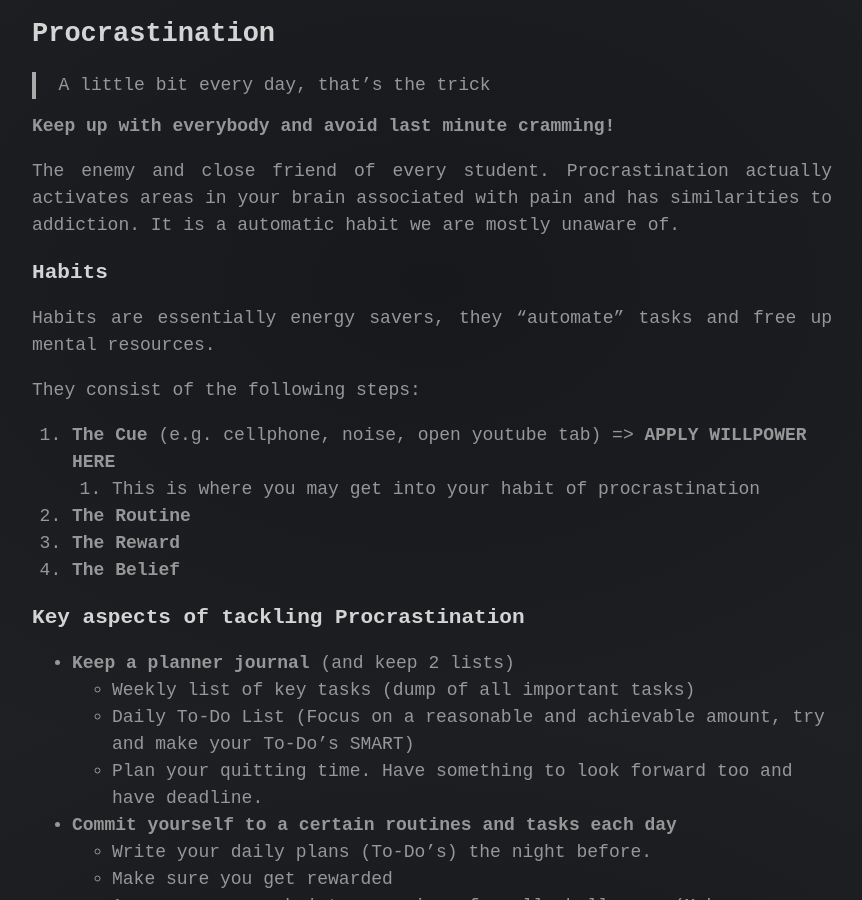
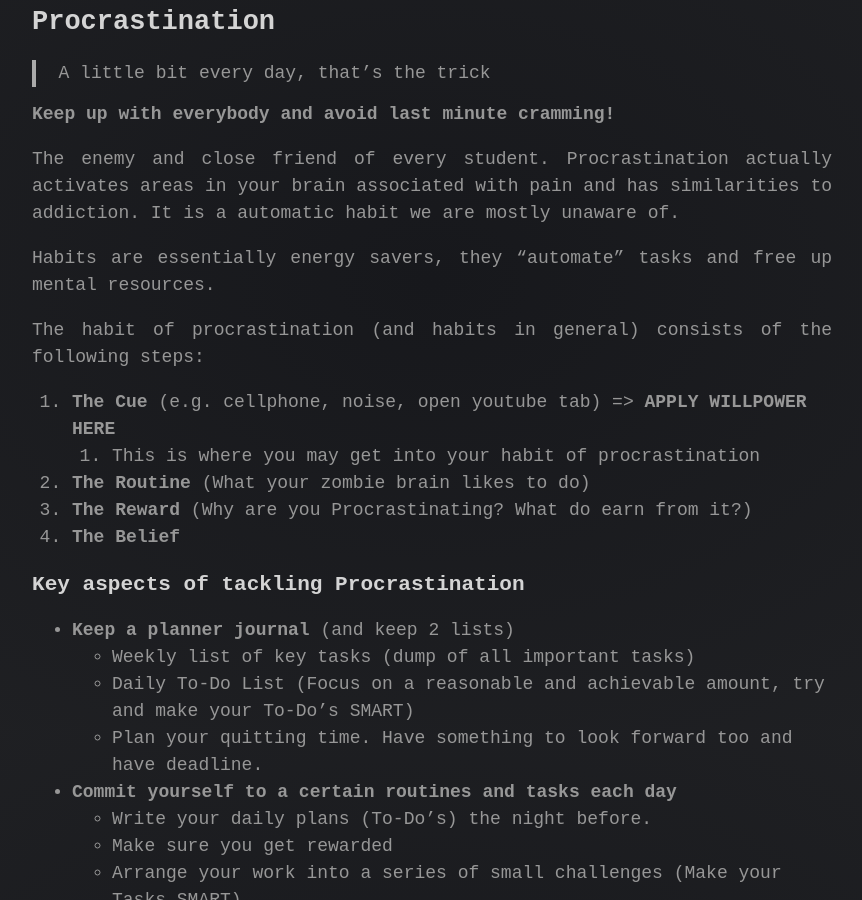
Before and after one commit to lucafluri/blog, a Jekyll site: the page built from _posts/2020-05-03-how-to-learn.md, in a window 1280 px wide and 900 px high, scrolled down 1968 px. Shown: the whole window, without its empty margins (208-1070 px from the left). Built offline with Jekyll 4.4.1, drawn with Linux system fonts in a browser that asks for light colours; comment, search, counter and statistics services are not loaded.

Commit message:
updated blog post

```diff
--- a/_posts/2020-05-03-how-to-learn.md
+++ b/_posts/2020-05-03-how-to-learn.md
@@ -16,7 +16,7 @@
 
 |                           Focused                            |                           Diffused                           |
 | :----------------------------------------------------------: | :----------------------------------------------------------: |
-| Activated by **paying attention** to what you are trying to learn. In this mode **familiar thought patterns** are used which can lead to "thinking inside the box" and not seeing the overall big picture. | Is a **relaxed** thinking style which allows you to look at things **more broadly**. Get into this mode by taking breaks, doing mundane things like cleaning your room or meditating. |
+| Activated by `paying attention` to what you are trying to learn. In this mode `familiar thought patterns` are used which can lead to "thinking inside the box" and not seeing the overall big picture. | Is a `relaxed` thinking style which allows you to look at things `more broadly`. Get into this mode by taking breaks, doing mundane things like cleaning your room or meditating. |
 
 **You can't be in both modes at the same time!**
 
@@ -30,9 +30,9 @@
 
 ### How to form a chunk?
 
-1. **Focus** on new Material!
-2. **Understand** the basic idea
-3. **Practice** to gain context
+1. `Focus` on new Material!
+2. `Understand` the basic idea
+3. `Practice` to gain context
    1. Learn when and when <u>not</u> to use the chunk
    2. See the bigger Picture
 
@@ -48,16 +48,16 @@
 
 Several steps can be taken to ensure you don't fall into this trap:
 
-- **Test yourself**
+- `Test yourself`
   - Take mini-tests
   - **Recall** (Look away and try to recall as much as possible without looking at the solutions)
-- **Minimize Highlighting**
+- `Minimize Highlighting`
   - Instead summarize key concepts by taking brief notes.
-- **Make and learn from Mistakes**
+- `Make and learn from Mistakes`
   - Mistakes happen, embrace and learn from them
-- **Use deliberate Practice**
+- `Use deliberate Practice`
   - Focus on the next harder thing. Don't repeat stuff you've already mastered (Overlearning).
-- **Interleave**
+- `Interleave`
   - Practice different techniques or concepts in one session
 
 
@@ -74,16 +74,14 @@
 
 The enemy and close friend of every student. Procrastination actually activates areas in your brain associated with pain and has similarities to addiction. It is a automatic habit we are mostly unaware of.
 
-###  Habits
-
 Habits are essentially energy savers, they "automate" tasks and free up mental resources.
 
-They consist of the following steps:
+The habit of procrastination (and habits in general) consists of the following steps:
 
 1. **The Cue** (e.g. cellphone, noise, open youtube tab) => **APPLY WILLPOWER HERE**
    1. This is where you may get into your habit of procrastination
-2. **The Routine**
-3. **The Reward**
+2. **The Routine** (What your zombie brain likes to do)
+3. **The Reward** (Why are you Procrastinating? What do earn from it?)
 4. **The Belief**
 
 
```
